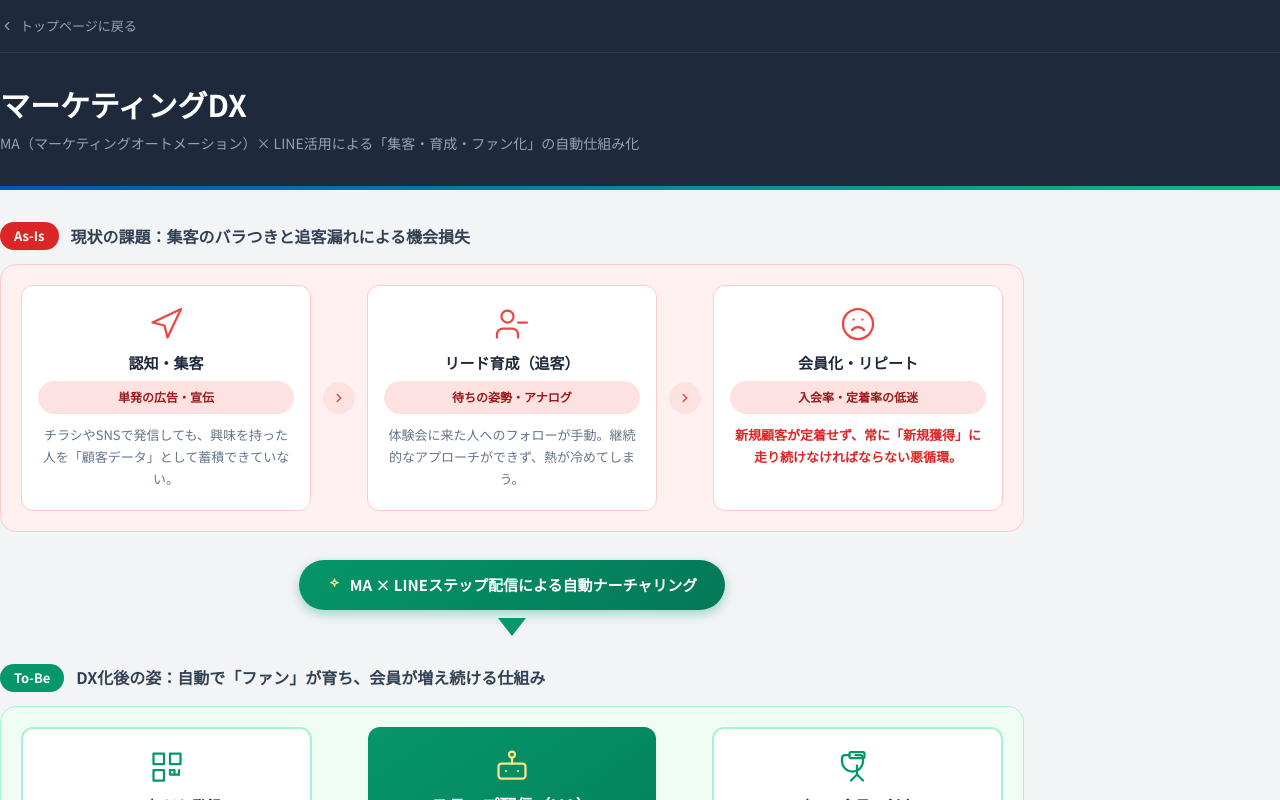
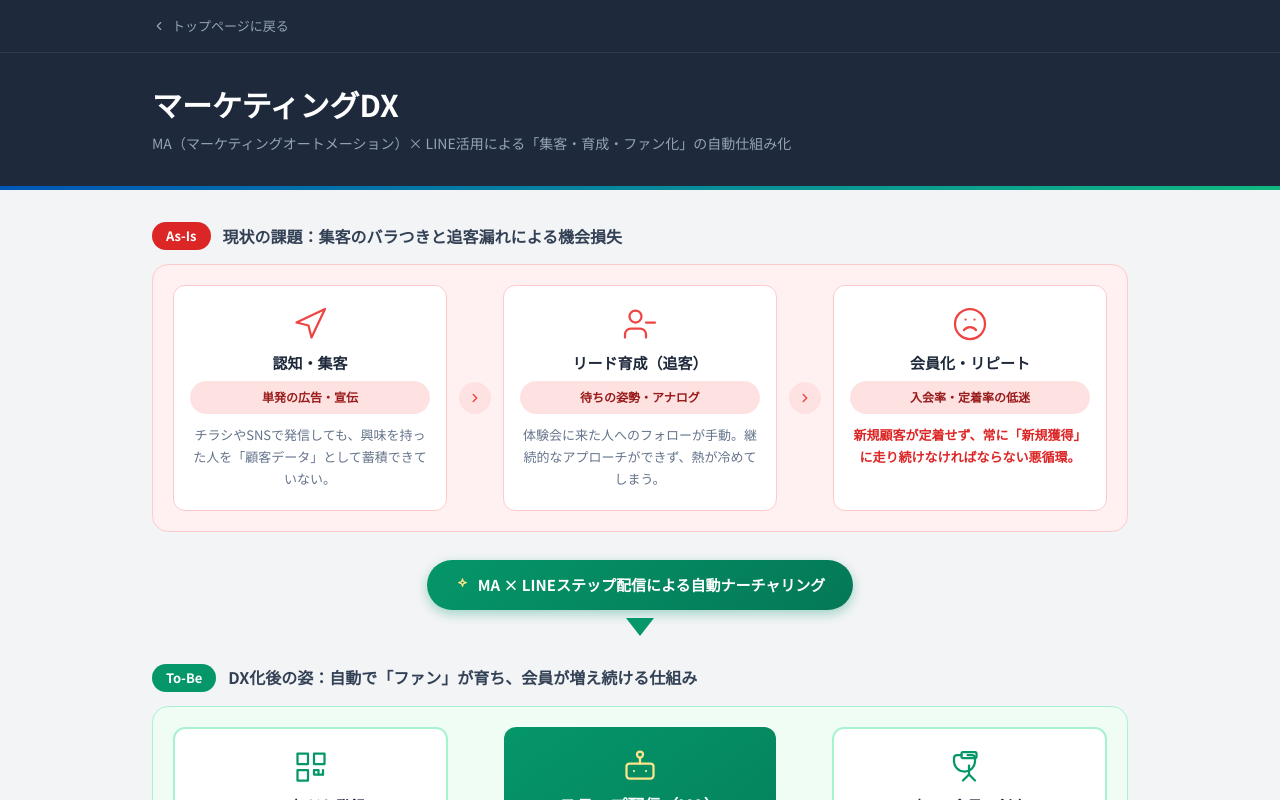
Before and after one commit to Mukai-Kohei/DX_ver01, a Next.js app in the folder DX/HP/company-website/: page /digital-marketing in a window 1280 px wide. Shown: the top 800 px of the page. Built offline with nearby package versions, Linux system fonts and the light colour scheme.

Commit message:
fix: digital-marketing — center layout with inline styles
Replace Tailwind mx-auto/max-w-5xl with inline maxWidth+margin:auto
to ensure centering works regardless of Tailwind build state

https://claude.ai/code/session_01K7pZmE9GAEZFybVi448acJ

```diff
--- a/DX/HP/company-website/app/digital-marketing/page.tsx
+++ b/DX/HP/company-website/app/digital-marketing/page.tsx
@@ -16,7 +16,7 @@ export default function DigitalMarketingPage() {
     >
       {/* ── ナビバー ── */}
       <nav style={{ background: '#1e293b', borderBottom: '1px solid rgba(255,255,255,0.08)' }}>
-        <div className="max-w-5xl mx-auto px-4 sm:px-6" style={{ height: 52, display: 'flex', alignItems: 'center' }}>
+        <div style={{ maxWidth: 1024, margin: '0 auto', padding: '0 24px', height: 52, display: 'flex', alignItems: 'center' }}>
           <Link
             href="/"
             style={{ display: 'inline-flex', alignItems: 'center', gap: 6, fontSize: 13, color: '#94a3b8', textDecoration: 'none' }}
@@ -29,7 +29,7 @@ export default function DigitalMarketingPage() {
 
       {/* ── ページヘッダー ── */}
       <header style={{ background: '#1e293b', color: '#fff' }}>
-        <div className="max-w-5xl mx-auto px-4 sm:px-6" style={{ paddingTop: 32, paddingBottom: 32 }}>
+        <div style={{ maxWidth: 1024, margin: '0 auto', padding: '32px 24px' }}>
           <h1 style={{ fontSize: 'clamp(20px, 4vw, 30px)', fontWeight: 700, marginBottom: 8, lineHeight: 1.3 }}>
             マーケティングDX
           </h1>
@@ -41,7 +41,7 @@ export default function DigitalMarketingPage() {
       </header>
 
       {/* ── ページ本体 ── */}
-      <div className="max-w-5xl mx-auto px-4 sm:px-6" style={{ paddingTop: 32, paddingBottom: 48 }}>
+      <div style={{ maxWidth: 1024, margin: '0 auto', padding: '32px 24px 48px' }}>
 
         {/* ── As-Is ── */}
         <section style={{ marginBottom: 28 }}>
```
